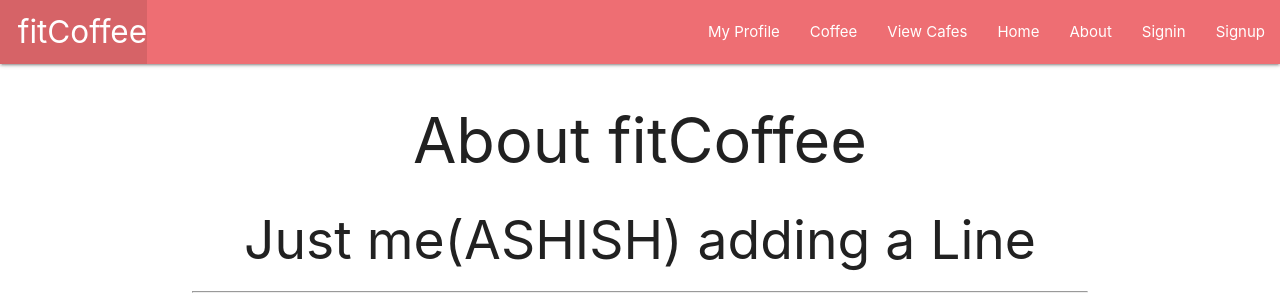
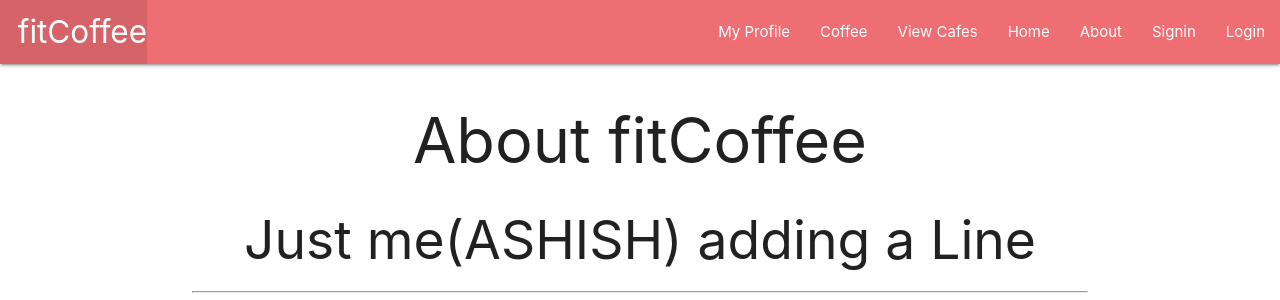
Before and after one commit to ellieeadington/sei66-project03, a Django app: page /about/ in a window 1280 px wide. Shown: the top 300 px of the page. Run offline with Django 4.2, Linux system fonts and the light colour scheme.

Commit message:
get userform working

```diff
--- a/fitcoffee/urls.py
+++ b/fitcoffee/urls.py
@@ -19,4 +19,5 @@ from django.urls import path, include
 urlpatterns = [
     path('admin/', admin.site.urls),
     path('', include('main_app.urls')),
+    path('accounts/', include('django.contrib.auth.urls'))
 ]
--- a/main_app/models.py
+++ b/main_app/models.py
@@ -1,6 +1,7 @@
 from tkinter import CASCADE
 from django.db import models
 from django.contrib.auth.models import User
+from django.contrib.auth import get_user_model
 
 STARS = (
     ('5', '★★★★★'),
@@ -17,6 +18,7 @@ VARIETIES = (
     ('E', 'Excelsa')
 )
 # Create your models here.
+
 class Cafe(models.Model):
     cafe_name = models.CharField(max_length=250)
     cafe_bio = models.CharField(max_length=2500)
@@ -30,7 +32,7 @@ class Cafe(models.Model):
     cafe_image = models.ImageField(upload_to ='main_app/static/uploads', default="no image uploaded")
     menu_image = models.ImageField(upload_to ='main_app/static/uploads', default="no image uploaded")
     cafe_website = models.CharField(max_length=1000)
-    #user = models.ForeignKey(User, on_delete=models.CASCADE)
+    # user = models.ForeignKey(User, on_delete=models.CASCADE, default="")
 
 
 class Event(models.Model):
--- a/main_app/templates/base.html
+++ b/main_app/templates/base.html
@@ -26,8 +26,8 @@
 
           <li><a href="">Home</a></li>
           <li><a href="">About</a></li>
-          <li><a href="/about">Signin</a></li>
-          <li><a href="/cafes">Signup</a></li>
+          <li><a href="{% url 'signup' %}">Signin</a></li>
+          <li><a href="{% url 'login' %}">Login</a></li>
         </ul>
 
       </div>
--- a/main_app/urls.py
+++ b/main_app/urls.py
@@ -19,7 +19,7 @@ urlpatterns = [
 
 
     # ASHISH SECTION
-    path('acounts/signup', views.signup, name="signup"),
+    path('accounts/signup', views.signup, name="signup"),
 
 
 
--- a/main_app/views.py
+++ b/main_app/views.py
@@ -1,5 +1,7 @@
 from django.shortcuts import render,redirect
 from .models import Cafe, CoffeeBean, User
+from django.contrib.auth.forms import UserCreationForm
+from django.contrib.auth import login
 
 # Create your views here.
 from django.http import HttpResponse
```
Also changed, not shown: main_app/migrations/0001_initial.py.
